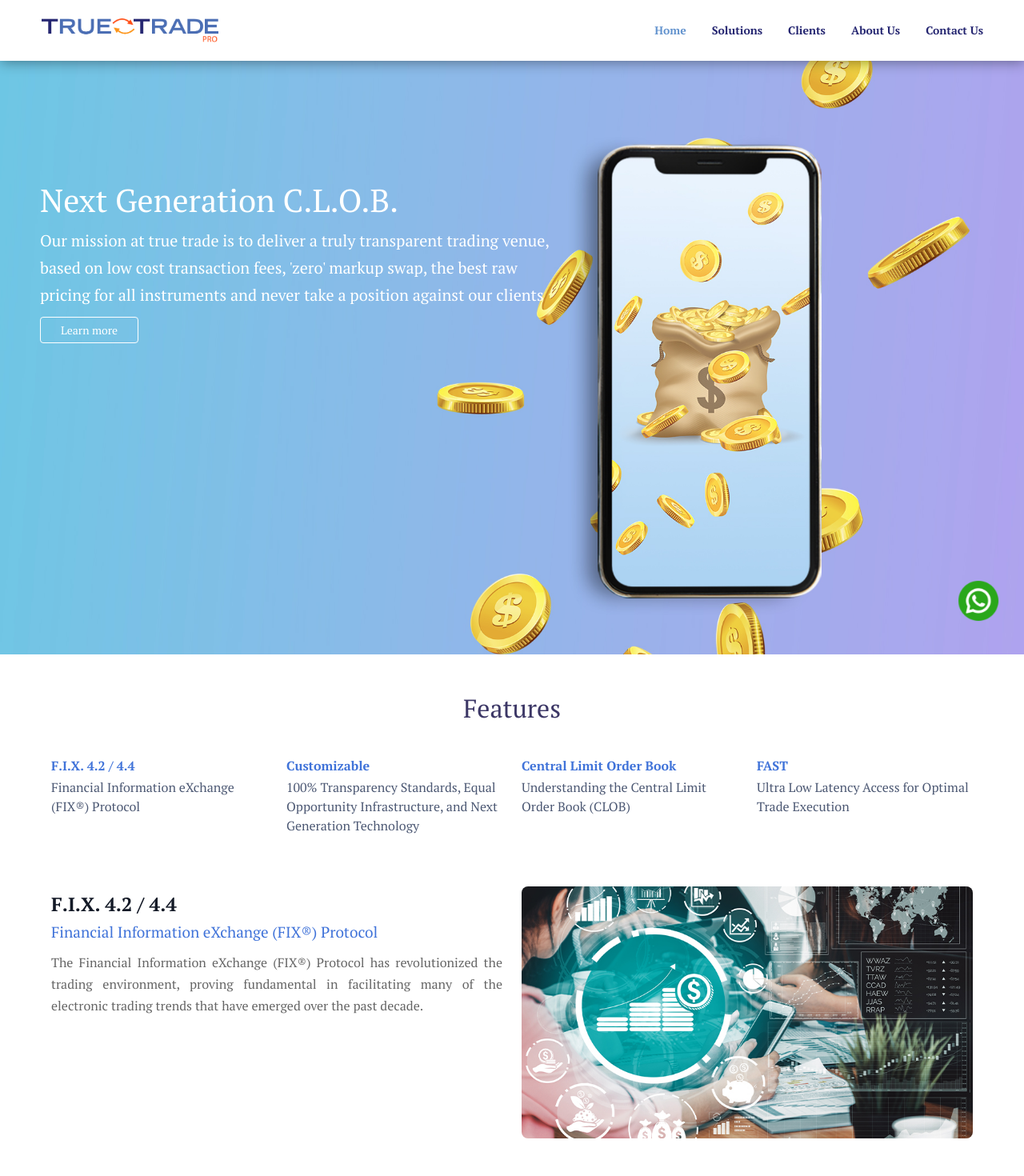
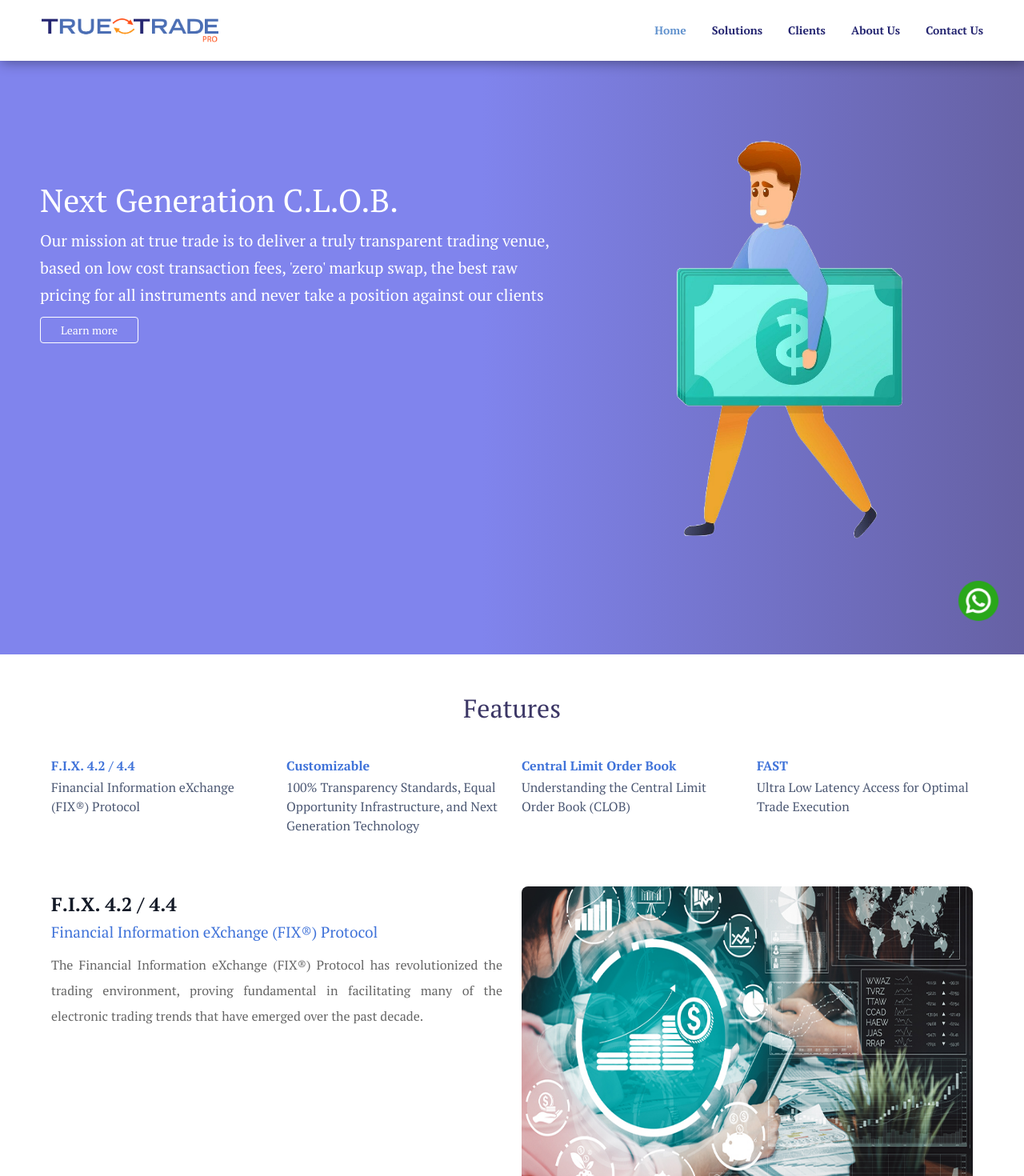
Before and after one commit to akashm2401/ttfx, a React (Create React App) app: page / in a window 1280 px wide. Shown: the top 1470 px of the page at 80% size. Built offline with nearby package versions, Linux system fonts and the light colour scheme; a web font is replaced by a local one.

Commit message:
updated home page image and color

```diff
--- a/src/components/FeaturesComponent/FeaturesComponent.scss
+++ b/src/components/FeaturesComponent/FeaturesComponent.scss
@@ -4,6 +4,7 @@
     font-size: 32px;
     color: rgba(14, 7, 65, 0.8078431373);
   }
+  // #141a27
 
   .feature-summary .feature-summary-item .feature-summary-heading a {
     color: #4073d9;
@@ -45,6 +46,7 @@
     width: 100%;
     overflow: hidden !important;
     border-radius: 8px;
+    height: 400px;
   }
 
   .feature-box .feature-box-heading h5 {
@@ -63,7 +65,7 @@
   .feature-box .feature-box-description p {
     text-align: justify;
     // font-size: 1.1875rem;
-    line-height: 1.6875rem;
+    line-height: 2rem;
   }
 }
 
--- a/src/pages/HomePage/HomePage.jsx
+++ b/src/pages/HomePage/HomePage.jsx
@@ -51,7 +51,7 @@ export default function HomePage() {
               </div>
             </div>
             <div className="right col-0 col-sm-3 col-lg-5 p-0 m-0">
-              {/* <img src={require('../../assets/images/img123-removebg-preview.png')} alt="" /> */}
+              <img src={require("../../assets/img/file.png")} alt="" />
             </div>
           </div>
         </div>
--- a/src/pages/HomePage/HomePage.scss
+++ b/src/pages/HomePage/HomePage.scss
@@ -155,7 +155,16 @@
   }
 
   .main-screen {
-    background-image: url("../../assets/img/homepagebaneercopy.jpg");
+    background: linear-gradient(
+      90deg,
+      rgb(128, 132, 237) 47%,
+      rgb(102, 97, 164) 100%,
+      rgba(80, 188, 210, 1) 5%,
+
+      // rgba(98, 103, 223, 1) 0%,
+      // rgba(144, 139, 221, 1) 47%,
+      // rgba(80, 188, 210, 1) 100%
+    );
     height: calc(100vh - 58px);
     background-repeat: no-repeat;
     background-size: cover;
@@ -164,7 +173,7 @@
 
   .main-screen .right {
     display: flex;
-    justify-content: center;
+    justify-content: left;
     align-items: center;
   }
 
```
Also changed, not shown: src/assets/img/file.png (added).
